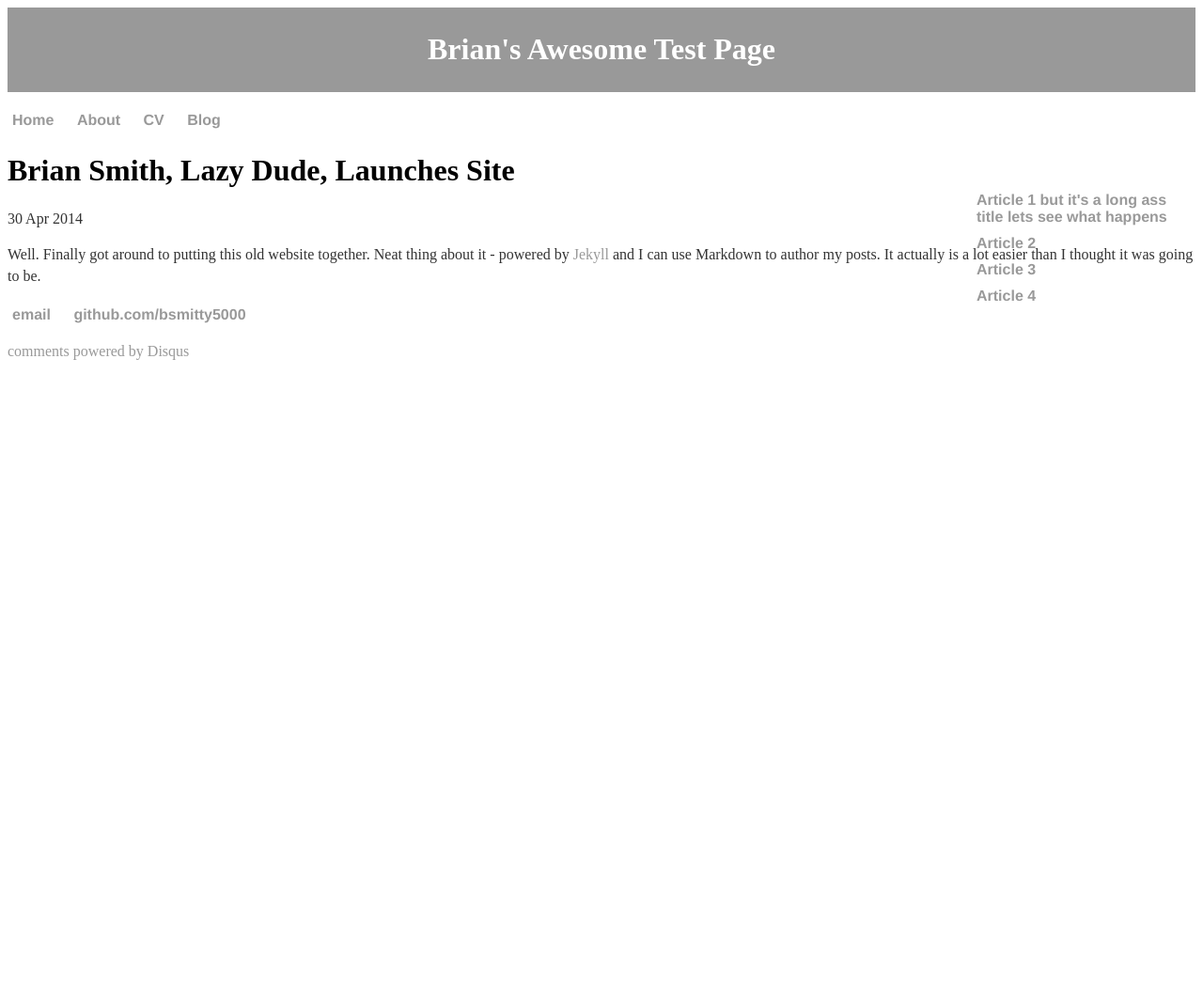
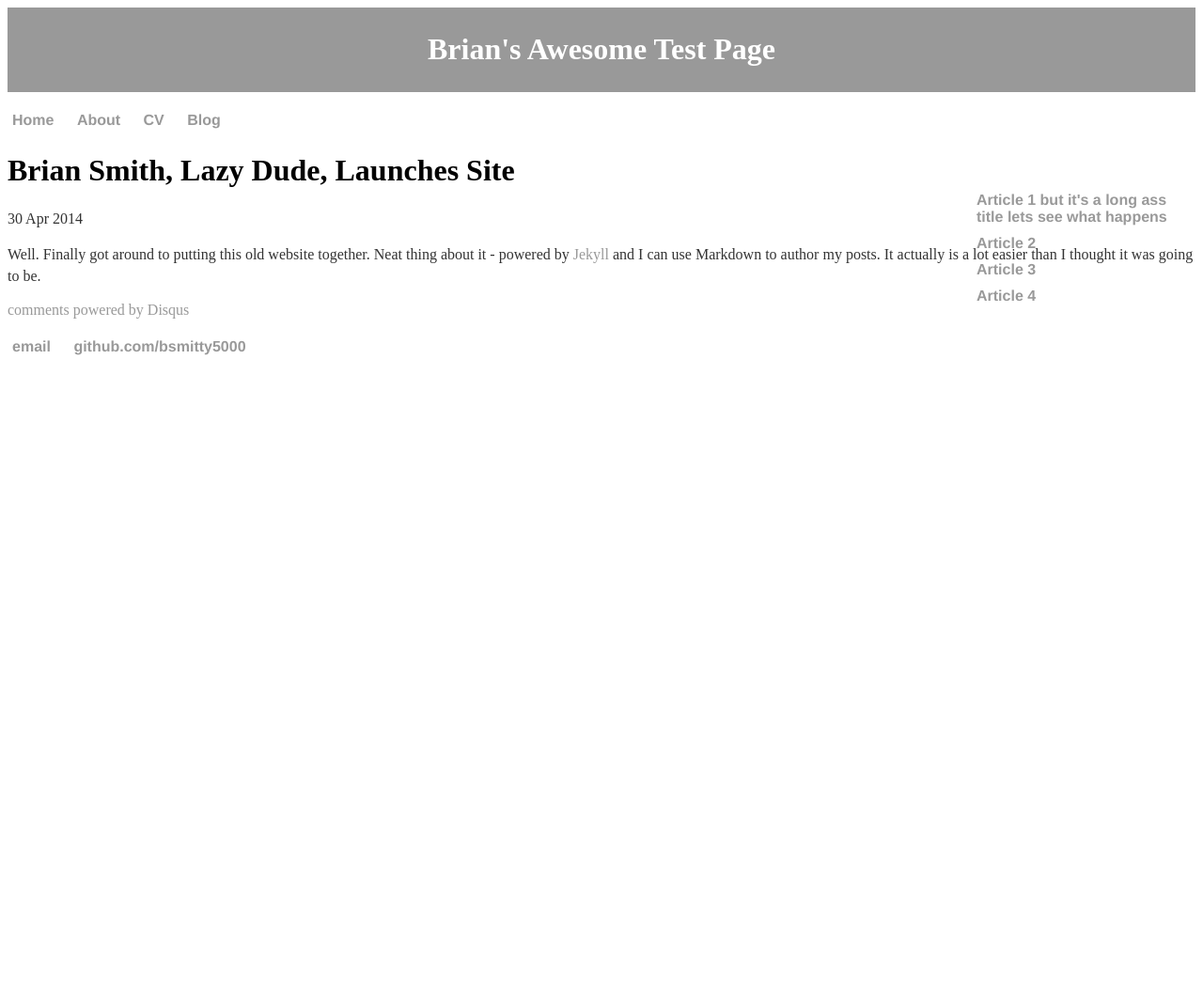
Before and after one commit to bsmitty5000/bsmitty5000.github.io, a Jekyll site: the page built from _posts/2016-02-02-My-First-Post.md, in a window 1280 px wide. Shown: the whole page at 94% size. Built offline with Jekyll 4.4.1, drawn with Linux system fonts in a browser that asks for light colours; comment, search, counter and statistics services are not loaded.

Commit message:
Update default.html

```diff
--- a/_layouts/default.html
+++ b/_layouts/default.html
@@ -34,6 +34,8 @@
 		    </div><!-- /.custom_content -->
 	        </div><!--- container-->
 
+	        {% include comments.html %}
+
 	        <footer>
 	                <ul>
 				<li><a href="mailto:briandsmith1@gmail.com">email</a></li>
@@ -41,6 +43,5 @@
 	                </ul>
 	        </footer>
 
-	        {% include comments.html %}
     	</body>
 </html>
```
